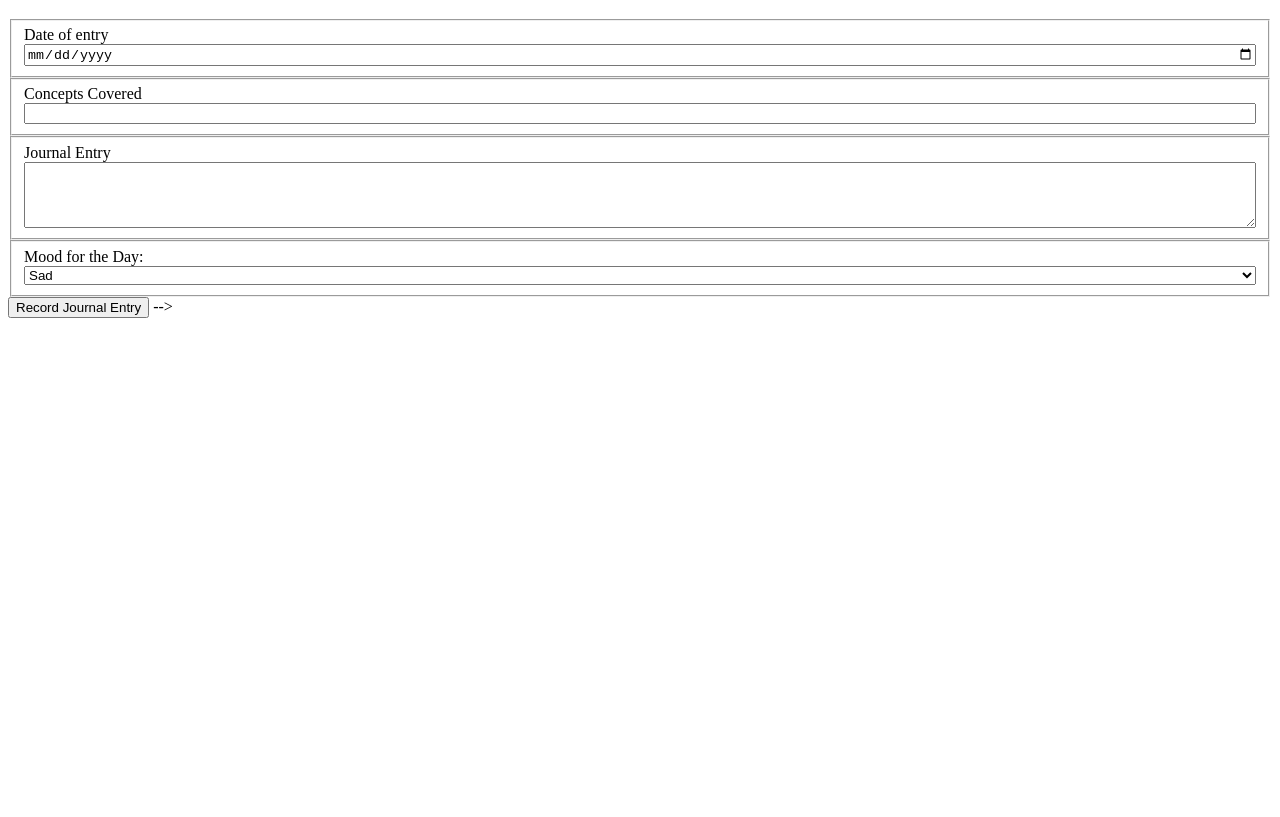
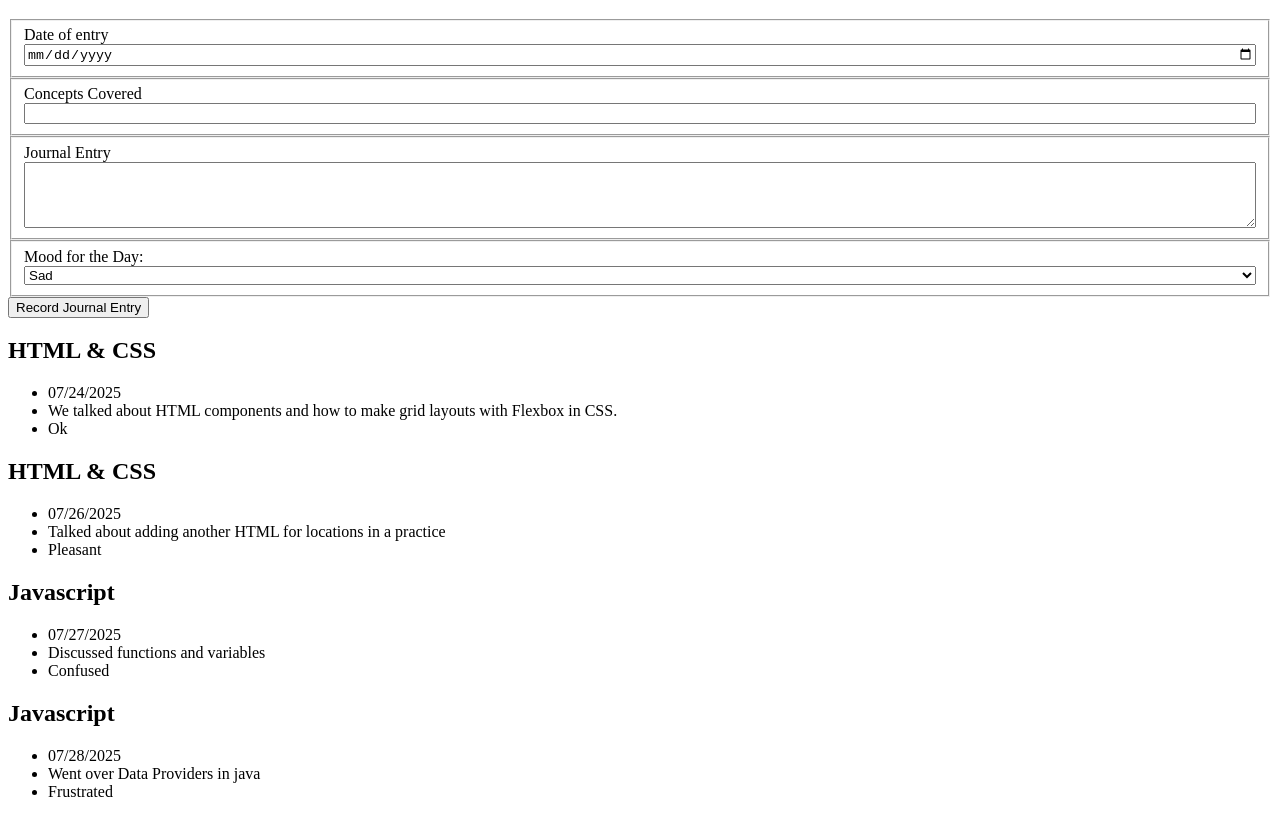
Before and after one commit to ianpenn08/Nss-Daily-Journal, a plain HTML site: page index.html in a window 1280 px wide. Shown: the part 61-878 px from the top of the page. Before the commit the page ends 800 px from the top, so only its background shows below. Drawn offline with Linux system fonts and the light colour scheme.

Commit message:
working data provider

```diff
--- a/index.html
+++ b/index.html
@@ -37,7 +37,9 @@
         </fieldset>
 
     </form>
-            <input type="submit" name="recordEntry" value="Record Journal Entry"> -->
+            <input type="submit" name="recordEntry" value="Record Journal Entry">
+
+            <section class= "dailyJournal"> </section>
 
  <script type="module" src="./scripts/main.js"></script>
 
--- /dev/null
+++ b/scripts/JournalEntry.js
@@ -0,0 +1,16 @@
+/*
+ *  Purpose: To render a single journal entry as an
+ *           HTML representation of the data
+ */
+const JournalEntryComponent = (entry) => {
+    return `
+        <h1>${entry.concept}</h1>
+        <ul>
+        <li>${entry.date}</li>
+        <li>${entry.entry}</li>
+        <li>${entry.mood}</li>
+        </section>
+    `
+}
+
+export default JournalEntryComponent
--- /dev/null
+++ b/scripts/JournalEntryList.js
@@ -0,0 +1,29 @@
+/*
+ *  Purpose:
+ *    To render as many journal entry components as
+ *    there are items in the collection exposed by the
+ *    data provider component
+ */
+import { useJournalEntries } from "./JournalDataProvider.js"
+import JournalEntryComponent from "./JournalEntry.js"
+
+// DOM reference to where all entries will be rendered
+const entryLog = document.querySelector(".dailyJournal")
+
+
+const EntryListComponent = () => {
+    // Use the journal entry data from the data provider component
+    const entries = useJournalEntries()
+
+    for (const entry of entries) {
+        /*
+            Invoke the component that returns an
+            HTML representation of a single entry
+        */
+       debugger
+       const journalHTMLRep = JournalEntryComponent(entry)
+        entryLog.innerHTML += journalHTMLRep
+    }
+}
+
+export default EntryListComponent
--- a/scripts/main.js
+++ b/scripts/main.js
@@ -0,0 +1,4 @@
+import EntryListComponent from "./JournalEntryList.js"
+
+
+EntryListComponent()
```
